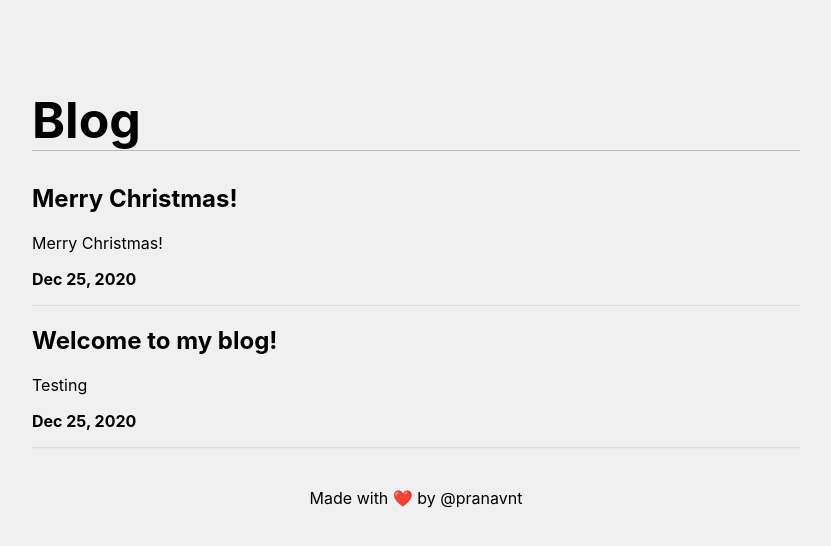
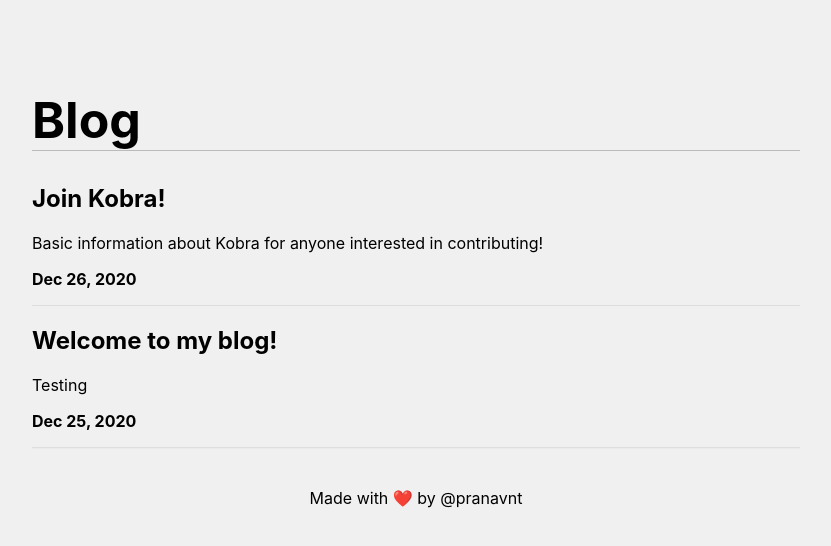
Before and after one commit to pranavnt/blog, a Next.js app: page / in a window 1280 px wide. Shown: the top 546 px of the page, without its empty margins (224-1055 px from the left). Built offline with nearby package versions, Linux system fonts and the light colour scheme.

Commit message:
testing kobra link

```diff
--- a/posts.js
+++ b/posts.js
@@ -1,12 +1,13 @@
 const postsJSON = {
   posts: [
     {
-      title: "Merry Christmas!",
-      description: "Merry Christmas!",
-      date: "Dec 25, 2020",
+      title: "Join Kobra!",
+      description:
+        "Basic information about Kobra for anyone interested in contributing!",
+      date: "Dec 26, 2020",
       link:
-        "https://raw.githubusercontent.com/pranavnt/blog/main/posts/2020/12-25-merry-christmas.md",
-      route: "merry-christmas",
+        "https://raw.githubusercontent.com/pranavnt/blog/main/posts/2020/12-26-join-kobra.md",
+      route: "join-kobra",
     },
     {
       title: "Welcome to my blog!",
```
Also changed, not shown: posts/2020/12-26-join-kobra.md (added, +9 -0 lines).
